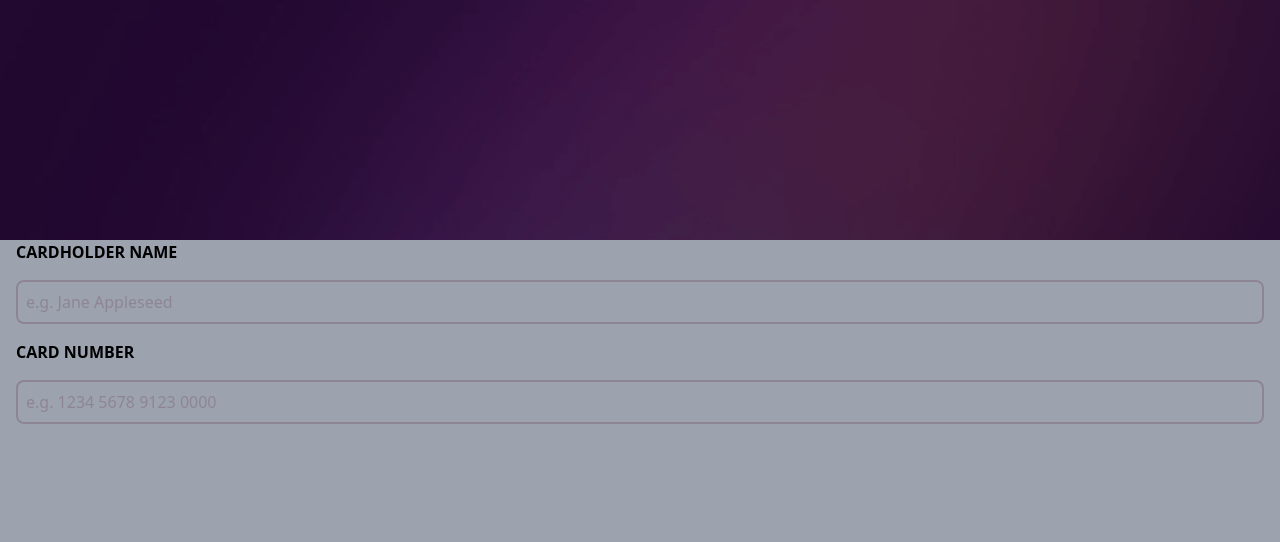
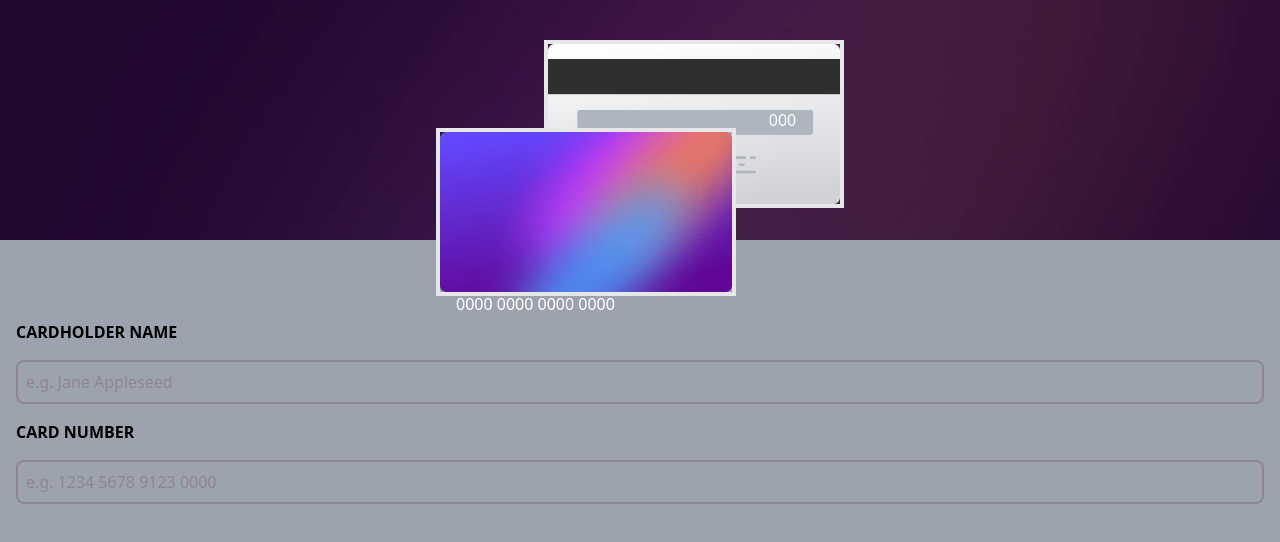
Before and after one commit to Charlie025x/Interactive-card-details-form, a React (Vite) app: page / in a window 1280 px wide. Shown: the top 542 px of the page. Built offline with nearby package versions, Linux system fonts and the light colour scheme.

Commit message:
credit cards reponsiveness is improved, not using background images anymore in favor of img tags

```diff
--- a/src/App.jsx
+++ b/src/App.jsx
@@ -11,8 +11,26 @@ export default function App() {
 
   return (
     <div className="min-h-screen bg-gray-400">
-      <div className="h-[30vh] w-full bg-fuchsia-800 bg-mobile-hero-image bg-cover"></div>
-      <div className="bg-[hsl(270, 3%, 87%)] h-[70vh] w-full px-4">
+      <div className="h-60 w-full bg-mobile-hero-image bg-cover">
+        <div className="relative mx-auto h-full max-w-md">
+          {/* <div className="absolute right-5 top-10 h-3/5 w-3/4 max-w-[300px] bg-card-back bg-contain bg-right bg-no-repeat">
+            <p className="absolute right-8 top-[58px] text-white">000</p>
+          </div> */}
+          <div className="absolute right-5 top-10 w-3/4 max-w-[300px] border-4 ">
+            <img src={"./src/images/bg-card-back.png"} alt="" className="" />
+            <p className="absolute right-[15%] top-[40%] text-white">000</p>
+          </div>
+          {/* <div className="absolute bottom-[-2.5rem] left-5 h-3/5 w-3/4 max-w-[300px] border-4 bg-card-front bg-contain bg-no-repeat">
+            <p className="absolute left-8 top-[58px] text-white">
+            <p className=" text-center text-white">0000 0000 0000 0000</p>
+          </div> */}
+          <div className="absolute left-5 top-32 w-3/4 max-w-[300px] border-4 ">
+            <img src={"./src/images/bg-card-front.png"} alt="" className="" />
+            <p className="top-0 h-0 px-4 text-white">0000 0000 0000 0000</p>
+          </div>
+        </div>
+      </div>
+      <div className="bg-[hsl(270, 3%, 87%)] h-[70vh] w-full px-4 pt-20">
         <p>{name}</p>
 
         <form onSubmit={handleSubmit(onSubmit)}>
--- a/tailwind.config.js
+++ b/tailwind.config.js
@@ -5,7 +5,9 @@ export default {
     extend: {
       backgroundImage: {
         "mobile-hero-image": "url('/src/images/bg-main-mobile.png')",
-        "desktop-hero-image": "url('/src/images/bg-main-desktop.png)",
+        "desktop-hero-image": "url('/src/images/bg-main-desktop.png')",
+        "card-front": "url('/src/images/bg-card-front.png')",
+        "card-back": "url('/src/images/bg-card-back.png')",
       },
     },
   },
```
